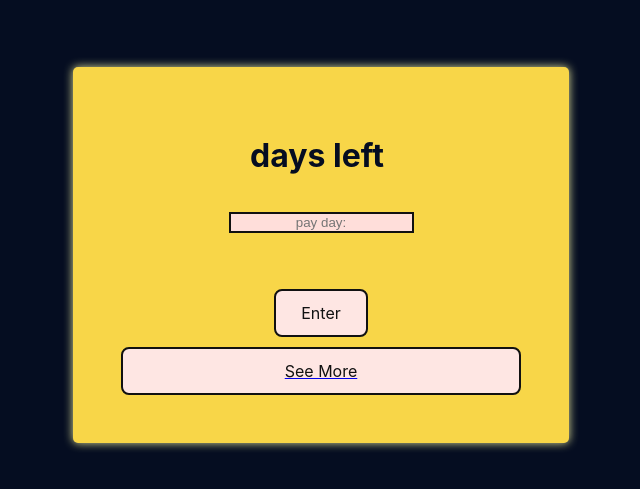
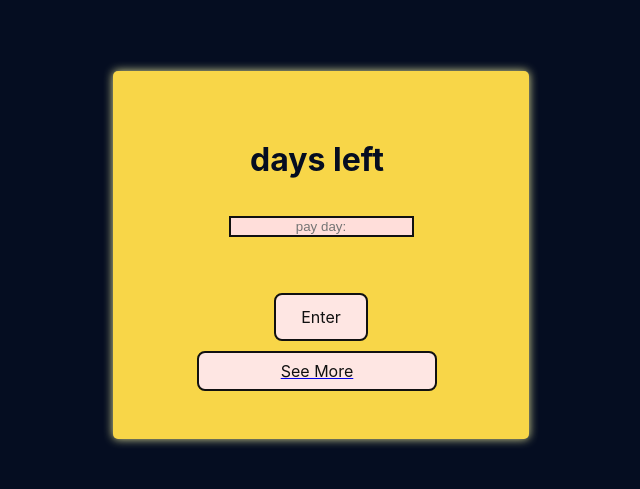
Before and after one commit to andreeabrindea/TillPayDay, a React (Create React App) app: page / in a window 1280 px wide. Shown: the part 145-634 px from the top of the page, without its empty margins (319-959 px from the left). Built offline with nearby package versions, Linux system fonts and the light colour scheme.

Commit message:
modifed back and see more buttons

```diff
--- a/src/how_much/howMuch.css
+++ b/src/how_much/howMuch.css
@@ -104,7 +104,7 @@
 
   .see_more{
     padding: 0 14px;
-    min-width: 50vh;
+    min-width: 30vh;
     min-height: 5vh;
     align-items: center;
     background-color: #fee6e3;
@@ -116,11 +116,10 @@
     display: flex;
     font-family: Inter,sans-serif;
     font-size: 16px;
-    height: 48px;
+    height: 4vh;
     justify-content: center;
-    line-height: 24px;
+    line-height: 20px;
     max-width: 100%;
-    padding: 0 25px;
     position: relative;
     text-align: center;
     text-decoration: none;
@@ -128,6 +127,7 @@
     -webkit-user-select: none;
     touch-action: manipulation;
     z-index: 1;
+    margin-right: 1vh;
   }
 
   .see_more:active {
--- a/src/list_dates/listDates.css
+++ b/src/list_dates/listDates.css
@@ -64,7 +64,7 @@ form {
   .back{
     margin-bottom: 2vh;
     padding: 0 14px;
-    min-width: 50vh;
+    min-width: 30vh;
     min-height: 5vh;
     align-items: center;
     background-color: #fee6e3;
@@ -76,11 +76,10 @@ form {
     display: flex;
     font-family: Inter,sans-serif;
     font-size: 16px;
-    height: 48px;
+    height: 4vh;
     justify-content: center;
-    line-height: 24px;
+    line-height: 20px;
     max-width: 100%;
-    padding: 0 25px;
     position: relative;
     text-align: center;
     text-decoration: none;
@@ -88,6 +87,7 @@ form {
     -webkit-user-select: none;
     touch-action: manipulation;
     z-index: 1;
+    margin-right: 1vh;
   }
 
   .back:active {
```
